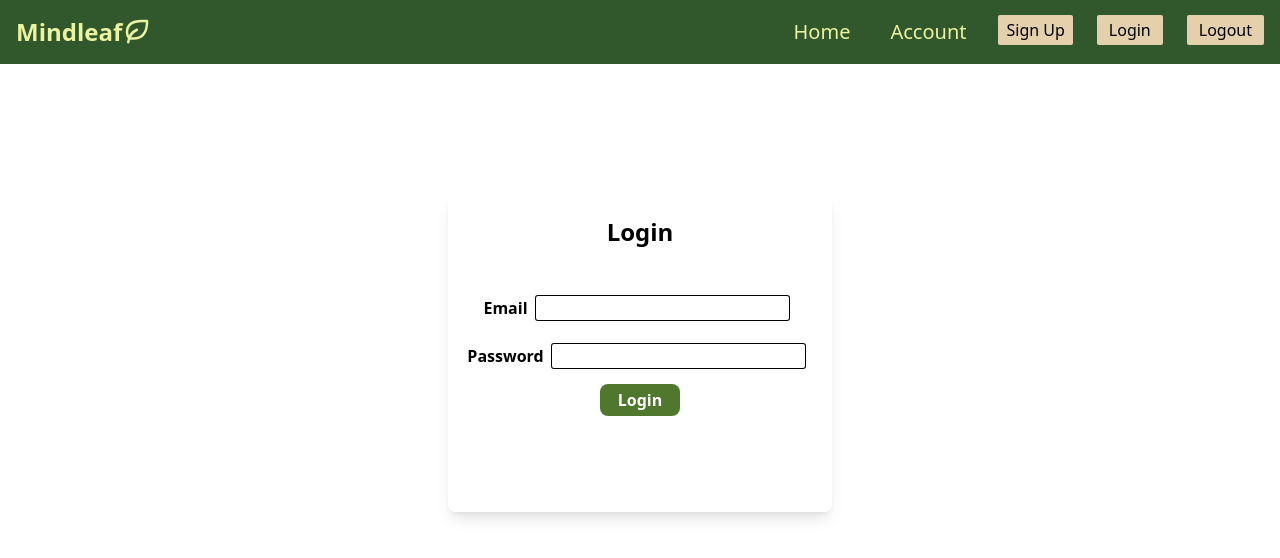
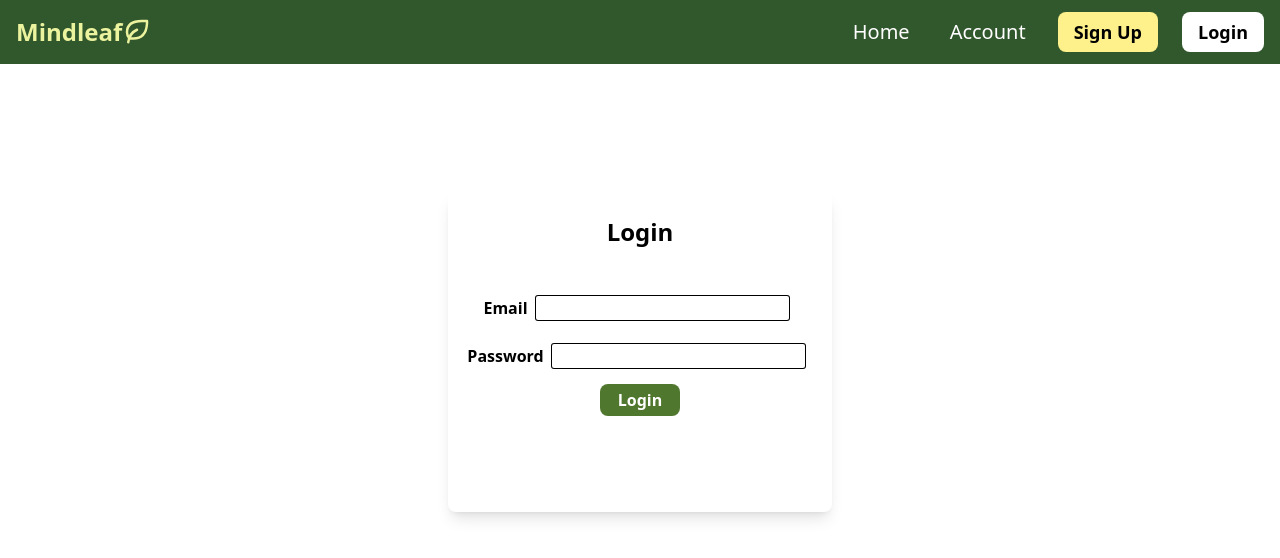
Before and after one commit to kshitijbhusal/Todo_App_MERN, a React (Vite) app in the folder frontend/: page /login in a window 1280 px wide. Shown: the top 558 px of the page. Built offline with nearby package versions, Linux system fonts and the light colour scheme; no server answers.

Commit message:
nav ui update

```diff
--- /dev/null
+++ b/frontend/src/components/Button.jsx
@@ -0,0 +1,9 @@
+import React from 'react'
+
+const Button = () => {
+  return (
+    <div></div>
+  )
+}
+
+export default Button
--- a/frontend/src/components/Navbar.jsx
+++ b/frontend/src/components/Navbar.jsx
@@ -8,7 +8,7 @@ import { useContext } from "react";
 import { authContext } from "../context/authContext";
 
 const Navbar = () => {
-  const { setIsLoggedIn } = useContext(authContext);
+  const { isLoggedIn, setIsLoggedIn } = useContext(authContext);
 
   const handleLogout = () => {
     setIsLoggedIn(false);
@@ -26,19 +26,25 @@ const Navbar = () => {
       </div>
       <ul className="flex space-x-6">
         <li>
-          <Link to="/" className="text-xl px-2 py-1 rounded ">
+          <Link
+            to="/"
+            className="text-xl px-2 py-1 text-white semibold rounded "
+          >
             Home
           </Link>
         </li>
         <li>
-          <Link to="/account" className="text-xl px-2 py-1 rounded ">
+          <Link
+            to="/account"
+            className="text-xl px-2 py-1 text-white semibold rounded "
+          >
             Account
           </Link>
         </li>
         <li>
           <Link
             to="/signup"
-            className="text-black bg-[#E5D0AC] px-2 py-1 rounded-sm w-2"
+            className="text-lg px-4 py-2 text-black font-semibold rounded-lg   border-white bg-yellow-200 hover:bg-yellow-500 "
           >
             Sign Up
           </Link>
@@ -46,20 +52,23 @@ const Navbar = () => {
         <li>
           <Link
             to="/login"
-            className="text-black bg-[#E5D0AC] px-3 py-1   rounded-sm"
+            className="text-lg px-4 py-2 text-black font-semibold rounded-lg   border-white bg-white hover:bg-blue-100"
           >
             Login
           </Link>
         </li>
+
+        {isLoggedIn && (
           <li>
             <Link
               onClick={handleLogout}
               to="/logout"
-            className="text-black bg-[#E5D0AC] px-3 py-1   rounded-sm"
+              className="text-lg px-4 py-2 text-white font-semibold rounded-lg   bg-red-500 hover:bg-red-700"
             >
               Logout
             </Link>
           </li>
+        )}
       </ul>
     </nav>
   );
```
Lines whose indentation alone changed are shown as unchanged.
